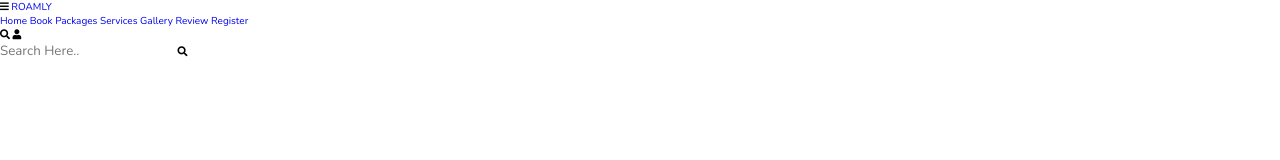
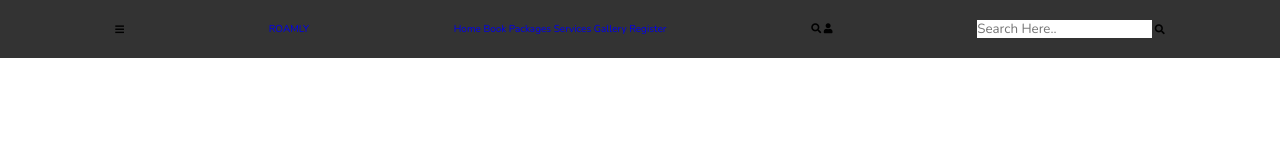
Before and after one commit to EbenezerAcquah/Travel-Website, a plain HTML site: page index.html in a window 1280 px wide. Drawn offline with nearby package versions, Linux system fonts and the light colour scheme.

Commit message:
fifth commit

```diff
--- a/index.html
+++ b/index.html
@@ -18,7 +18,6 @@
         <a href="packages.html">packages</a>
         <a href="services.html">services</a>
         <a href="gallery.html">gallery</a>
-        <a href="reviwe.html">review</a>
         <a href="register.html">Register</a>
     </nav>
     <div class="icons">
--- a/style.css
+++ b/style.css
@@ -61,7 +61,19 @@ section{
     font-size: 1.7rem;
 
 }
+
 .btn:hover{
     background: rgba(355,165,0,.2);
     color: var(--orange);
 }
+
+header{
+    position: fixed;
+    top:0;right: 0;left: 0;
+    background: #333;
+    z-index: 1000;
+    display: flex;
+    align-items: center;
+    justify-content: space-between;
+    padding: 2rem 9%;
+}
```
Also changed, not shown: booking.html (+0 -1 lines), gallery.html (+0 -1 lines), packages.html (+0 -1 lines), register.html (+0 -1 lines), services.html (+0 -1 lines).
